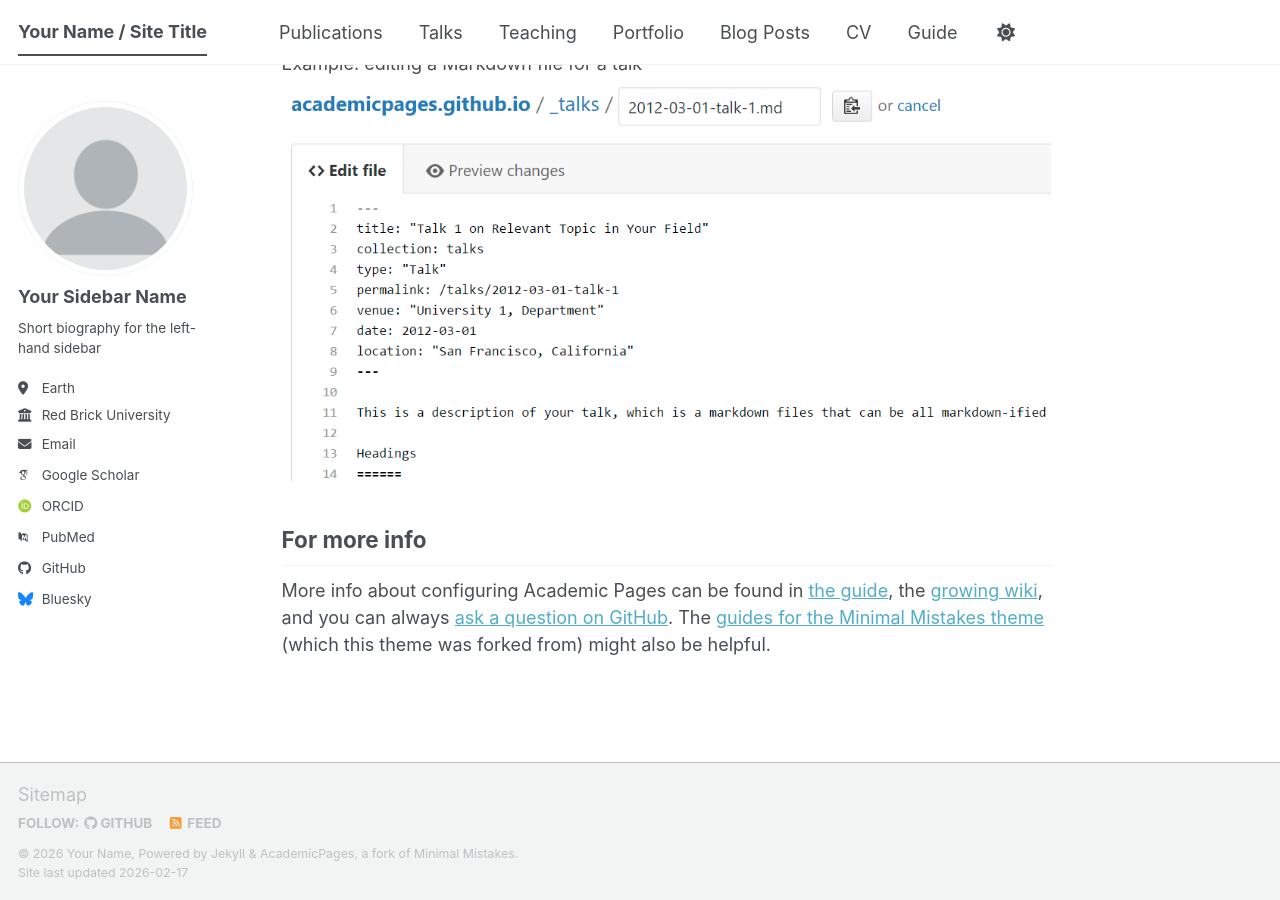
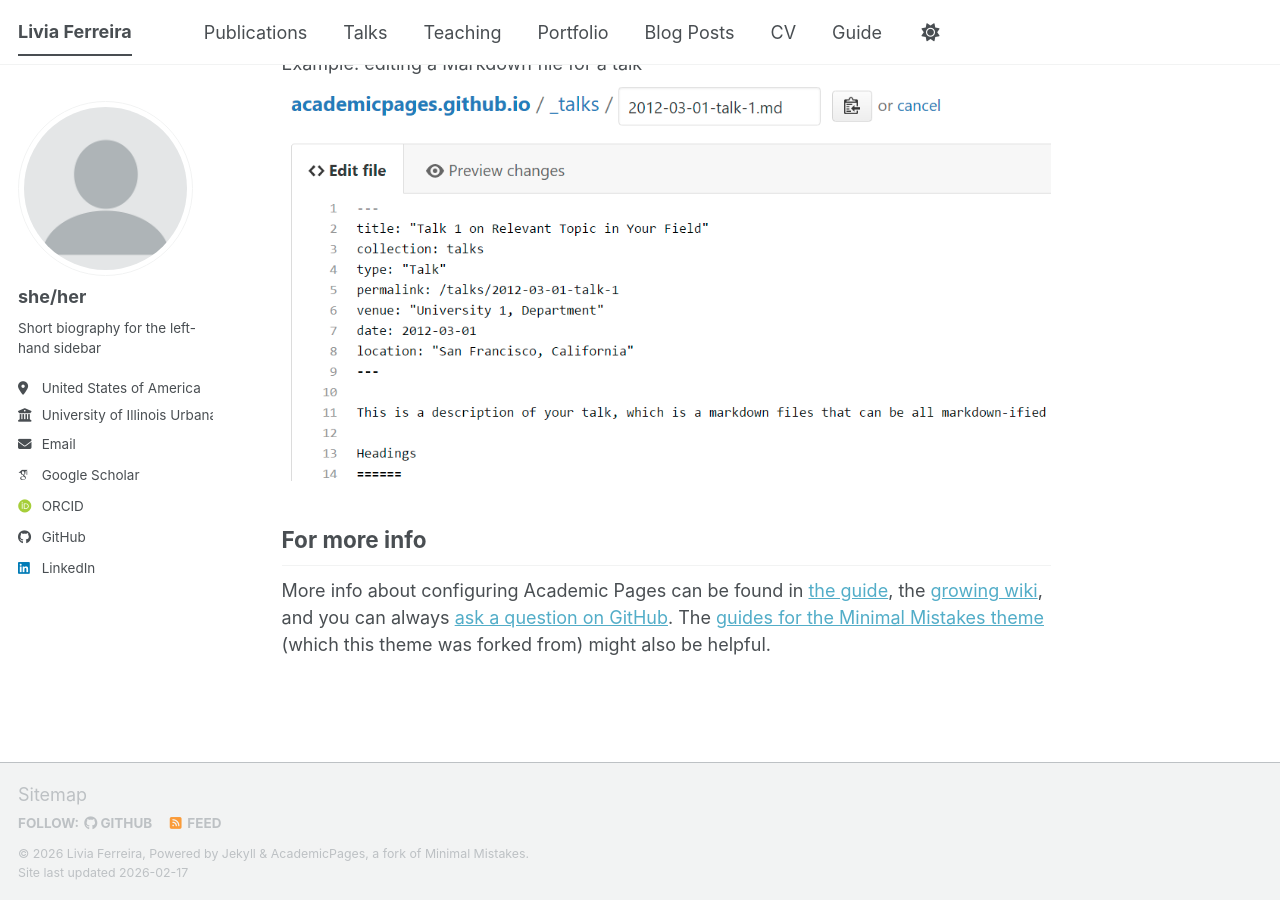
Before and after one commit to liviaf2/liviaf2.github.io, a Jekyll site: the page built from _pages/about.md, in a window 1280 px wide and 900 px high, scrolled down 2720 px. Built offline with Jekyll 4.4.1, drawn with Linux system fonts in a browser that asks for light colours; some web fonts are replaced; a script bundle is joined from its source files by our own code; library files that are not in the unit come from our copies.

Commit message:
Update _config.yml

```diff
--- a/_config.yml
+++ b/_config.yml
@@ -9,11 +9,11 @@
 # Basic Site Settings
 locale                   : "en-US"
 site_theme               : "default" # The available themes options are "default", "air", "sunrise", "mint", "dirt" and "contrast"
-title                    : "Your Name / Site Title"
+title                    : "Livia Ferreira"
 title_separator          : "-"
-name                     : &name "Your Name"
+name                     : &name "Livia Ferreira"
 description              : &description "Your Name's academic portfolio"   # Update this with a general description of your site, this is the default if not overridden by a page
-url                      : https://academicpages.github.io # The base hostname & protocol for your site e.g. "https://[your GitHub username].github.io",
+url                      : https://liviaf2.github.io # The base hostname & protocol for your site e.g. "https://[your GitHub username].github.io",
                                                            # or if you already have some other page hosted on Github then use "https://[your GitHub username].github.io/[Your Repo Name]"
 baseurl                  : "" # the subpath of your site, e.g. "/blog"
 repository               : "academicpages/academicpages.github.io"
@@ -24,24 +24,24 @@ repository               : "academicpages/academicpages.github.io"
 author:
   # Biographic information
   avatar           : "profile.png"
-  name             : "Your Sidebar Name"
+  name             : "she/her"
   pronouns         : # example: "she/her"
   bio              : "Short biography for the left-hand sidebar"
-  location         : "Earth"
-  employer         : "Red Brick University"
+  location         : "United States of America"
+  employer         : "University of Illinois Urbana-Champaign"
   uri              : # URL
-  email            : "none@example.org"
+  email            : "liviaf2@illinois.edu"
 
   # Academic websites
   academia         : # URL
   arxiv            : # URL - Update with the correct link to your profile
-  googlescholar    : "https://scholar.google.com/citations?user=PS_CX0AAAAAJ"
+  googlescholar    : "https://scholar.google.com/citations?user=IunbD9IAAAAJ&hl=pt-BR&authuser=1"
   inspire-hep      : # URL
   impactstory      : # URL
-  orcid            : "https://orcid.org/yourorcidurl"
+  orcid            : "https://orcid.org/0009-0003-0239-3637"
   semantic         : # URL
   ssrn             : # URL
-  pubmed           : "https://www.ncbi.nlm.nih.gov/pubmed/?term=john+snow"
+  lattes           : "http://lattes.cnpq.br/6335709106390279"
   researchgate     : # URL
   scopus           : # URL
   zotero           : # URL
@@ -57,7 +57,7 @@ author:
 
   # Social media
   artstation       : # Username
-  bluesky          : "bsky.app" # Replace this with you Bluesky username
+  bluesky          : # Replace this with you Bluesky username
   facebook         : # Username
   flickr           : # Username
   foursquare       : # Username
@@ -66,7 +66,7 @@ author:
   keybase          : # Username
   instagram        : # Username
   lastfm           : # Username
-  linkedin         : # Username
+  linkedin         : "https://www.linkedin.com/in/livia-ferreira-288a45173/"
   mastodon         : # URL
   medium           : # URL
   pinterest        : # Username
```
